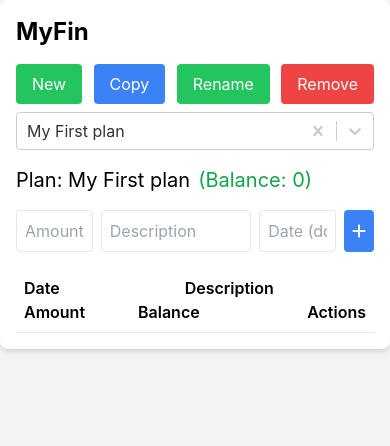
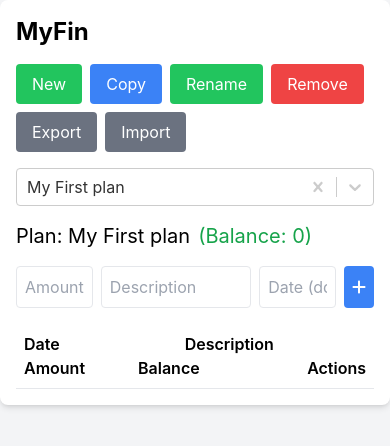
Before and after one commit to dmitry-sher/myfin, a React (Create React App) app: page / in a window 390 px wide. Shown: the top 446 px of the page. Built offline with nearby package versions, Linux system fonts and the light colour scheme.

Commit message:
import/export

```diff
--- a/src/components/PlanSelector.tsx
+++ b/src/components/PlanSelector.tsx
@@ -1,9 +1,11 @@
-import React, { FC, useEffect } from "react";
+import React, { FC, useEffect, useRef } from "react";
 import Select from "react-select";
 import {
   faClose,
   faCopy,
+  faDownload,
   faEdit,
+  faFileImport,
   faFolderPlus,
 } from "@fortawesome/free-solid-svg-icons"; // Import icons
 import { FontAwesomeIcon } from "@fortawesome/react-fontawesome";
@@ -13,6 +15,8 @@ import { closeModal, openModal } from "../slices/modalSlice";
 import {
   addPlan,
   copyPlan,
+  exportPlan,
+  importPlanTransactions,
   removePlan,
   renamePlan,
 } from "../slices/plansSlice";
@@ -34,7 +38,7 @@ export const PlanSelector: FC<PlanSelectorProps> = ({
   onSelectPlan,
 }) => {
   const dispatch = useAppDispatch();
-
+  const fileInputRef = useRef<HTMLInputElement | null>(null);
   const modalIsOpen = useAppSelector((state) => state.modal.isOpen);
 
   const options = plans.map((plan) => ({
@@ -93,11 +97,49 @@ export const PlanSelector: FC<PlanSelectorProps> = ({
     }
   };
 
+  const handleExport = () => {
+    if (!selectedPlanId) return;
+
+    dispatch(exportPlan(selectedPlanId));
+  };
+
+  const triggerFileDialog = () => {
+    fileInputRef.current?.click();
+  };
+
+  const handleImportPlan = (event: React.ChangeEvent<HTMLInputElement>) => {
+    const file = event.target.files?.[0];
+    if (file && selectedPlanId) {
+      const reader = new FileReader();
+      reader.onload = (e) => {
+        try {
+          const jsonContent = e.target?.result as string;
+          const parsedTransactions = JSON.parse(jsonContent).transactions;
+          dispatch(
+            importPlanTransactions({
+              planId: selectedPlanId,
+              transactions: parsedTransactions,
+            })
+          );
+        // eslint-disable-next-line brace-style
+        } catch (error) {
+          console.error("Invalid JSON file:", error);
+        }
+      };
+      reader.readAsText(file);
+    }
+  };
+
   useEffect(() => {
     if (plans && plans.length === 1) {
       onSelectPlan(plans[0].id);
     }
   }, [plans, onSelectPlan]);
+
+  const generalButtonClass = "text-white py-2 px-4 rounded mr-2 mb-2 sm:mb-0";
+  const disableableButtonClass = `text-white py-2 px-4 rounded mr-2 mb-2 sm:mb-0 ${
+    selectedPlanId ? "" : "opacity-50"
+  }`;
 
   return (
     <div className="mb-4 flex flex-col-reverse sm:flex-row items-center sm:space-x-4">
@@ -111,38 +153,68 @@ export const PlanSelector: FC<PlanSelectorProps> = ({
           className="flex-1"
         />
       </div>
-      <div className="w-full sm:w-fit sm:block flex justify-between mb-2 sm:mb-0">
+      <div className="w-full sm:w-fit sm:block flex mb-2 sm:mb-0 flex-wrap">
         <button
-          className="bg-green-500 text-white py-2 px-4 rounded sm:mr-2"
+          className={`bg-green-500 ${generalButtonClass}`}
           onClick={handleCreatePlan}
+          title="Add plan"
         >
           <div className="sm:hidden">New</div>
-          <FontAwesomeIcon icon={faFolderPlus} title="Add plan" className="hidden sm:block" />
+          <FontAwesomeIcon icon={faFolderPlus} className="hidden sm:block" />
         </button>
         <button
-          className="bg-blue-500 text-white py-2 px-4 rounded sm:mr-2"
+          className={`bg-blue-500 ${disableableButtonClass}`}
           onClick={handleDuplicatePlan}
           disabled={!selectedPlanId}
+          title="Duplicate"
         >
           <div className="sm:hidden">Copy</div>
-          <FontAwesomeIcon icon={faCopy} title="Duplicate" className="hidden sm:block" />
+          <FontAwesomeIcon icon={faCopy} className="hidden sm:block" />
         </button>
         <button
-          className="bg-green-500 text-white py-2 px-4 rounded sm:mr-2"
+          className={`bg-green-500 ${disableableButtonClass}`}
           onClick={handleOpenRenameModal}
           disabled={!selectedPlanId}
+          title="Rename"
         >
           <div className="sm:hidden">Rename</div>
-          <FontAwesomeIcon icon={faEdit} title="Rename" className="hidden sm:block" />
+          <FontAwesomeIcon icon={faEdit} className="hidden sm:block" />
         </button>
         <button
-          className="bg-red-500 text-white py-2 px-4 rounded sm:mr-2"
+          className={`bg-red-500 ${disableableButtonClass}`}
           onClick={handleRemovePlan}
           disabled={!selectedPlanId}
+          title="Remove"
         >
           <div className="sm:hidden">Remove</div>
-          <FontAwesomeIcon icon={faClose} title="Remove" className="hidden sm:block" />
+          <FontAwesomeIcon icon={faClose} className="hidden sm:block" />
         </button>
+        <button
+          className={`bg-gray-500 ${disableableButtonClass}`}
+          onClick={handleExport}
+          disabled={!selectedPlanId}
+          title="Export"
+        >
+          <div className="sm:hidden">Export</div>
+          <FontAwesomeIcon icon={faDownload} className="hidden sm:block" />
+        </button>
+        <button
+          className={`bg-gray-500 ${disableableButtonClass}`}
+          onClick={triggerFileDialog}
+          disabled={!selectedPlanId}
+          title="Import"
+        >
+          <div className="sm:hidden">Import</div>
+          <FontAwesomeIcon icon={faFileImport} className="hidden sm:block" />
+        </button>
+        {/* Hidden file input for importing */}
+        <input
+          type="file"
+          ref={fileInputRef}
+          onChange={handleImportPlan}
+          accept=".json"
+          style={{ display: "none" }}
+        />
       </div>
 
       {modalIsOpen && selectedPlanId ? (
--- a/src/slices/plansSlice.ts
+++ b/src/slices/plansSlice.ts
@@ -48,11 +48,45 @@ const plansSlice = createSlice({
         name: newPlanName,
         transactions: existingPlan.transactions.map((t) => ({
           ...t,
-          id: uuidv4()
-        }))
+          id: uuidv4(),
+        })),
       };
 
       state.push(newPlan);
+    },
+    exportPlan: (state, action: PayloadAction<string>) => {
+      const planId = action.payload;
+      const plan = state.find((p) => p.id === planId);
+
+      if (!plan) {
+        console.error("Plan not found");
+        return;
+      }
+
+      const jsonPlan = JSON.stringify(plan, null, 2);
+      const blob = new Blob([jsonPlan], { type: "application/json" });
+      const url = URL.createObjectURL(blob);
+      const link = document.createElement("a");
+      link.href = url;
+      link.download = `${plan.name}.json`;
+      document.body.appendChild(link);
+      link.click();
+      document.body.removeChild(link);
+      URL.revokeObjectURL(url);
+    },
+    importPlanTransactions: (
+      state,
+      action: PayloadAction<{ planId: string; transactions: Transaction[] }>
+    ) => {
+      const { planId, transactions } = action.payload;
+      const plan = state.find((p) => p.id === planId);
+
+      if (plan) {
+        plan.transactions = transactions.map((transaction) => ({
+          ...transaction,
+          id: uuidv4(), // Optionally assign new IDs to the imported transactions
+        }));
+      }
     },
     renamePlan: (
       state,
@@ -113,18 +147,20 @@ const plansSlice = createSlice({
           (t) => t.id !== transactionId
         );
       }
-    }
-  }
+    },
+  },
 });
 
 export const {
   addPlan,
   copyPlan,
+  exportPlan,
+  importPlanTransactions,
   renamePlan,
   removePlan,
   addTransaction,
   updateTransaction,
-  deleteTransaction
+  deleteTransaction,
 } = plansSlice.actions;
 
 export default plansSlice.reducer;
```
Also changed, not shown: .eslintrc.js.
